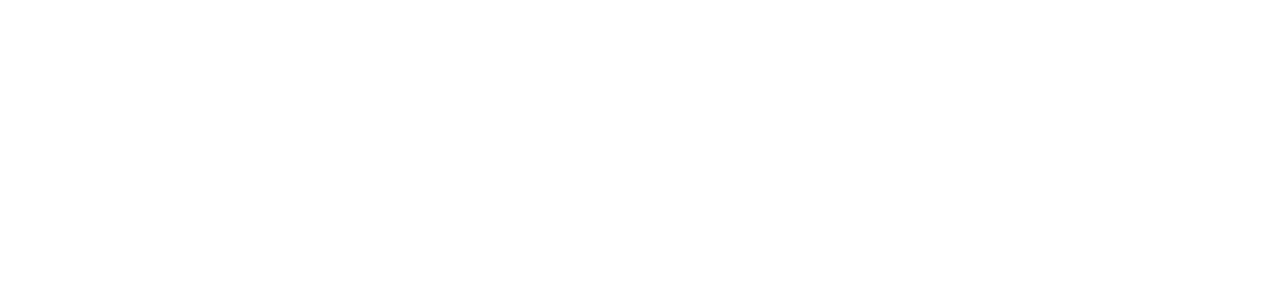
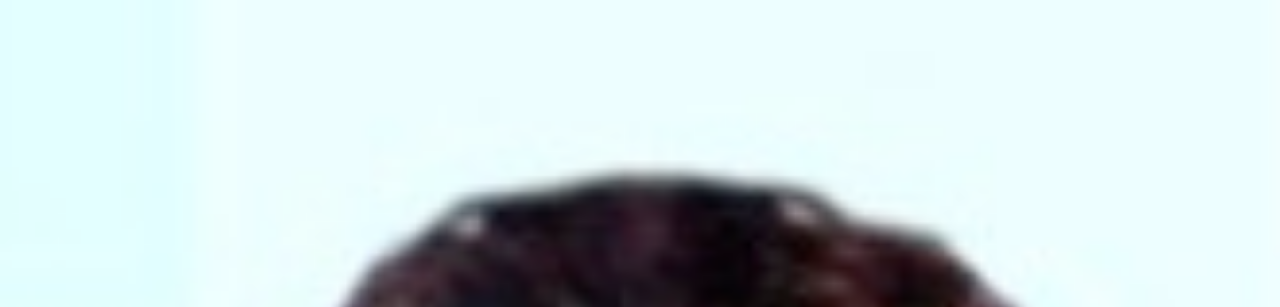
Before and after one commit to luismin/GayIt, a plain HTML site: page index.html in a window 1280 px wide. Shown: the top 307 px of the page. Drawn offline with Linux system fonts and the light colour scheme; the site is published under a folder, as on GitHub Pages, so addresses that start at the root find nothing.

Commit message:
Update index.html

```diff
--- a/index.html
+++ b/index.html
@@ -20,7 +20,7 @@
       color: #ffffff;
 
       /* Imagen de fondo */
-      background-image: url('/holmes.jpg');
+      background-image: url('holmes.jpg');
       background-size: cover;       /* La imagen cubre toda la pantalla */
       background-position: center;   /* La imagen se centra */
       background-repeat: no-repeat;  /* Evita que la imagen se repita */
```
